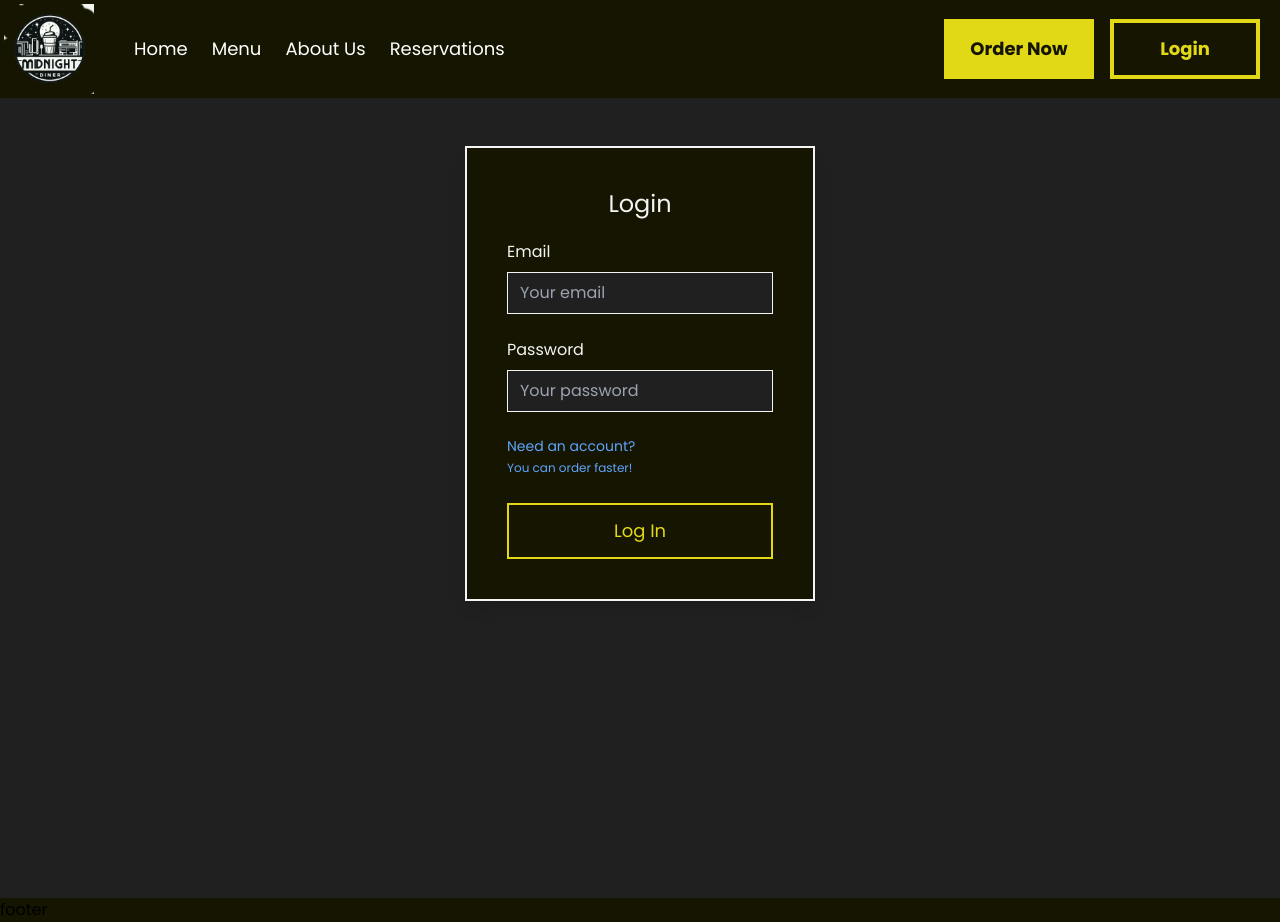
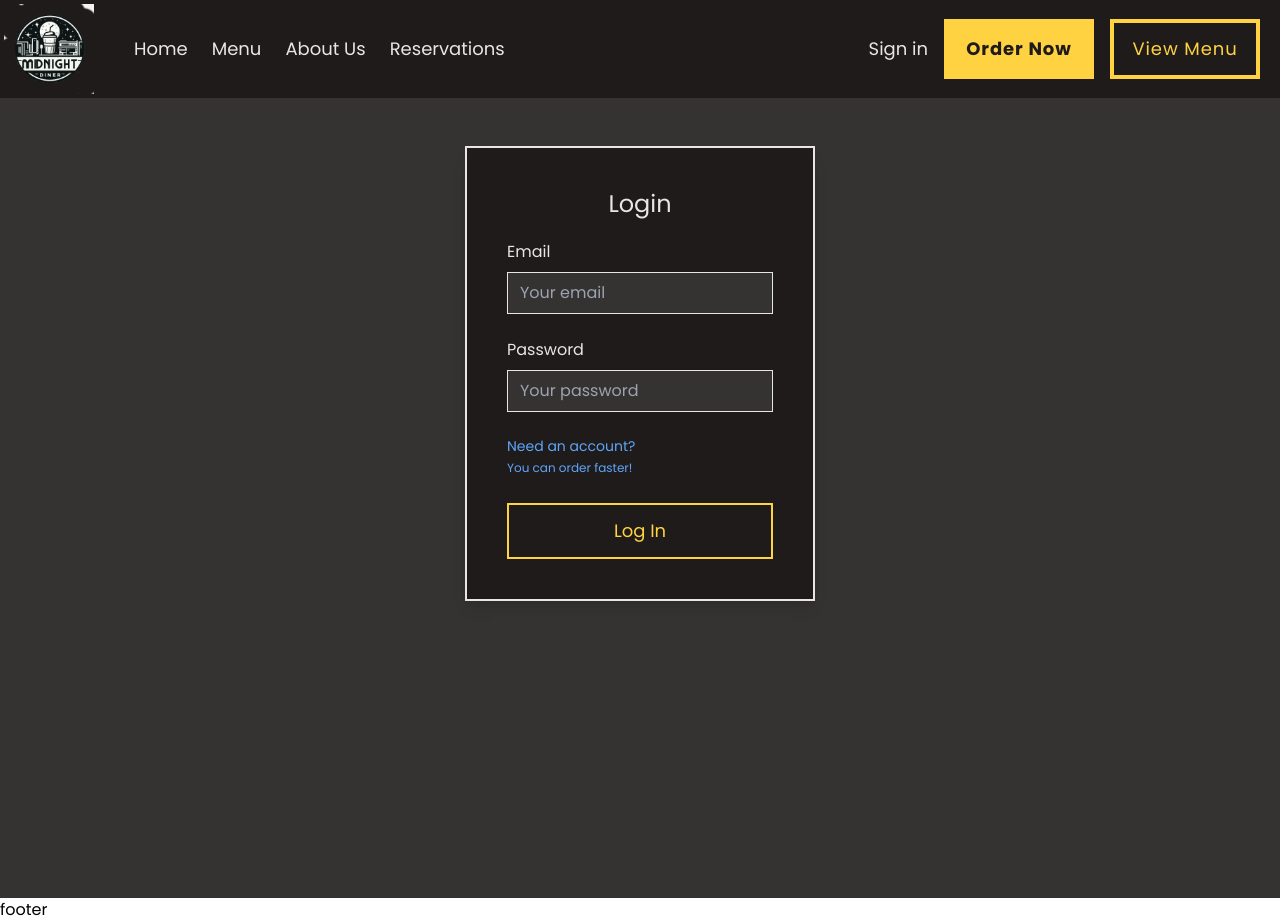
Before and after one commit to MarshallNickolauson/midnight-diner, a React (Vite) app in the folder frontend/: page /login in a window 1280 px wide. Built offline with nearby package versions, Linux system fonts and the light colour scheme.

Commit message:
style update

```diff
--- a/frontend/src/components/Navbar.jsx
+++ b/frontend/src/components/Navbar.jsx
@@ -31,30 +31,37 @@ function Navbar() {
   }
 
   return (
-    <nav className='relative mx-auto p-1 pr-5 bg-mainBlack'>
+    <nav className='relative mx-auto p-1 pr-5 bg-mainBlack text-lg'>
       <div className="flex items-center justify-between">
+        {/* Logo and Links Section */}
         <div className="flex items-center space-x-10">
           <img src={logo} className='h-[90px]' alt="Midnight Diner Logo" />
-          <div className='space-x-6 text-white text-lg'>
+          <div className='space-x-6 text-mainWhite'>
             <Link className='hover:underline' to='/'>Home</Link>
             <Link className='hover:underline' to='/menu'>Menu</Link>
             <Link className='hover:underline' to='/about'>About Us</Link>
             <Link className='hover:underline' to='/reservations'>Reservations</Link>
           </div>
         </div>
-        <div className="flex space-x-4">
-          <YellowButtonFilled text='Order Now' navigateTo='/welcome' />
-          {userInfo ? (
-            isMyAccountPage ? (
-              <div onClick={handleLogout}>
-                <YellowButtonHollow text='Logout' />
-              </div>
-            ) : (
-              <YellowButtonHollow text='My Account' navigateTo='/my-account' />
-            )
+
+        {/* Account and Button Section */}
+        <div className="flex items-center space-x-4 text-mainWhite">
+          {/* Conditionally render based on login status */}
+          {!userInfo ? (
+            // If logged out, show 'Sign in'
+            <Link className='hover:underline' to='/login'>Sign in</Link>
           ) : (
-            <YellowButtonHollow text='Login' navigateTo='/login' />
+            // If logged in, show 'My Account' and 'Cart'
+            <>
+              <Link className='hover:underline' to='/cart'>Cart</Link>
+              <Link className='hover:underline' to='/my-account'>My Account</Link>
+              <div onClick={handleLogout} className='hover:underline hover:cursor-pointer'>Logout</div>
+            </>
           )}
+
+          {/* Yellow Buttons: Always visible */}
+          <YellowButtonFilled text='Order Now' navigateTo='/order' />
+          <YellowButtonHollow text='View Menu' navigateTo='/menu' />
         </div>
       </div>
     </nav>
--- a/frontend/src/components/YellowButtonFilled.jsx
+++ b/frontend/src/components/YellowButtonFilled.jsx
@@ -15,7 +15,7 @@ const YellowButtonFilled = ({ text = 'blank', navigateTo = '/' }) => {
       className="bg-mainYellow w-[150px] hover:bg-transparent hover:border-mainYellow-500 hover:text-mainYellow cursor-pointer border-4 border-mainYellow transition-all duration-300 ease-in-out group"
     >
       <div className="pt-3 pb-3 text-center">
-        <h1 className="text-mainBlack font-bold text-lg transition-all duration-200 ease-in-out group-hover:text-mainYellow">
+        <h1 className="text-mainBlack tracking-wider font-bold text-lg transition-all duration-200 ease-in-out group-hover:text-mainYellow">
           {text}
         </h1>
       </div>
--- a/frontend/src/components/YellowButtonHollow.jsx
+++ b/frontend/src/components/YellowButtonHollow.jsx
@@ -15,7 +15,7 @@ const YellowButtonHollow = ({ text = 'blank', navigateTo = '/' }) => {
       className="bg-mainBlack w-[150px] hover:bg-mainYellow hover:border-mainYellow-500 hover:text-mainYellow cursor-pointer border-4 border-mainYellow transition-all duration-300 ease-in-out group"
     >
       <div className="pt-3 pb-3 text-center">
-        <h1 className="text-mainYellow font-bold text-lg transition-all duration-200 ease-in-out group-hover:text-mainBlack">
+        <h1 className="text-mainYellow tracking-wider text-lg transition-all duration-200 ease-in-out group-hover:text-mainBlack">
           {text}
         </h1>
       </div>
--- a/frontend/src/index.css
+++ b/frontend/src/index.css
@@ -1,7 +1,3 @@
 @tailwind base;
 @tailwind components;
 @tailwind utilities;
-
-html {
-    background-color: #151501;
-}
--- a/frontend/tailwind.config.js
+++ b/frontend/tailwind.config.js
@@ -7,10 +7,10 @@ export default {
   theme: {
     extend: {
       colors: {
-        mainBlack: '#151501',
-        mainDarkGray: '#202020',
-        mainYellow: '#E1D816',
-        mainWhite: '#F4F4F4'
+        mainBlack: '#1E1B1A',
+        mainDarkGray: '#353332',
+        mainYellow: '#FFD241',
+        mainWhite: '#E8E6E5'
       },
       fontFamily: {
         sans: ['Poppins', 'sans-serif'],
```
